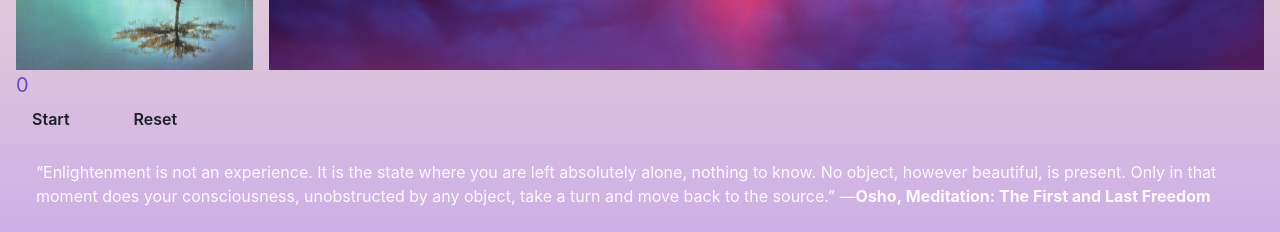
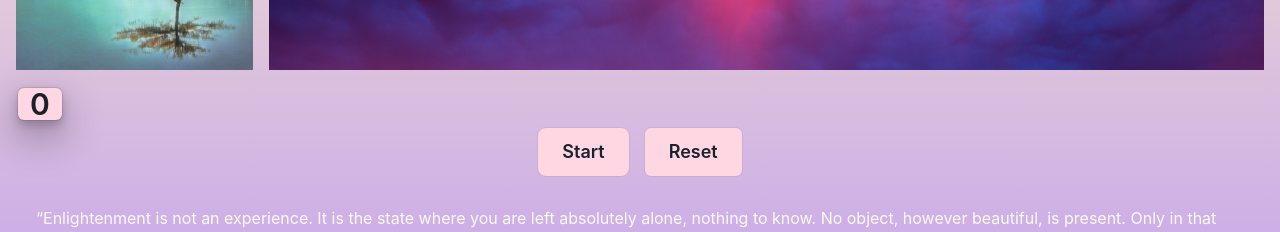
Before and after one commit to mateasportfolio/timer_, a React (Create React App) app: page / in a window 1280 px wide. Shown: the part 317-549 px from the top of the page. Built offline with nearby package versions, Linux system fonts and the light colour scheme; a web font is replaced by a local one.

Commit message:
modifite button with style

```diff
--- a/src/components/Header/Header.jsx
+++ b/src/components/Header/Header.jsx
@@ -7,11 +7,11 @@ export const Header = () => {
       <Text fontSize="3xl" textAlign="center" p="2" color="purple.300">
         Meditation-Timer
       </Text>
+
       <Text p="10" color="whiteAlpha.900" fontSize="xl">
         Create your own meditation timers Meditate following our simple guided
         meditations and breathing exercises
       </Text>
-
     </div>
   );
 };
--- a/src/components/Timer/Timer.js
+++ /dev/null
@@ -1,78 +0,0 @@
-import React, { useState, useEffect, useCallback } from "react";
-import { Box, Button, Stack } from "@chakra-ui/react";
-
-export const Timer = () => {
-  const [seconds, setSeconds] = useState(0);
-  const [isActive, setIsActive] = useState(false);
-  const [breathLabel, setBreathLabel] = useState("");
-  const [countDirection, setCountDirection] = useState("up");
-
-  function toggle() {
-    setIsActive(!isActive);
-  }
-
-  // eslint-disable-next-line
-  function reset() {
-    setBreathLabel("");
-    setCountDirection("up");
-    setSeconds(0);
-    setIsActive(false);
-  }
-  const countUp = useCallback(() => {
-    if (seconds >= 4) setCountDirection("down");
-    setBreathLabel("Breath In...");
-    setSeconds((seconds) => seconds + 1);
-  }, [seconds]);
-
-  const countDown = useCallback(() => {
-    if (seconds <= 1) setCountDirection("up");
-    setBreathLabel("Breath Out...");
-    setSeconds((seconds) => seconds - 1);
-  }, [seconds]);
-
-  useEffect(() => {
-    let interval = null;
-    if (isActive && countDirection === "up") {
-      interval = setInterval(() => {
-        countUp();
-      }, 1000);
-    }
-
-    if (isActive && countDirection === "down") {
-      interval = setInterval(() => {
-        countDown();
-      }, 1000);
-    }
-
-    return () => clearInterval(interval);
-  }, [isActive, seconds, countDirection, countDown, countUp]);
-
-  return (
-    <>
-      <Box fontSize="xl" color="purple.600">
-        {breathLabel}
-      </Box>
-      <Box fontSize="xl" color="purple.600">
-        {seconds}
-      </Box>
-      <Stack direction="row" spacing={4}>
-        <Button
-          colorScheme="white"
-          variant="ghost"
-          className={`button button-primary button-primary-${
-            isActive ? "active" : "inactive"
-          }`}
-          onClick={toggle}
-        >
-          {" "}
-          {isActive ? "Pause" : "Start"}
-        </Button>
-
-        <Box />
-        <Button colorScheme="white" variant="ghost">
-          Reset
-        </Button>
-      </Stack>
-    </>
-  );
-};
--- /dev/null
+++ b/src/components/Timer/Timer.jsx
@@ -0,0 +1,118 @@
+import React, { useState, useEffect, useCallback } from "react";
+import { Box, Button, HStack } from "@chakra-ui/react";
+
+export const Timer = () => {
+  const [seconds, setSeconds] = useState(0);
+  const [isActive, setIsActive] = useState(false);
+  const [breathLabel, setBreathLabel] = useState("");
+  const [countDirection, setCountDirection] = useState("up");
+
+  function toggle() {
+    setIsActive(!isActive);
+  }
+
+  // eslint-disable-next-line
+  function reset() {
+    setBreathLabel("");
+    setCountDirection("up");
+    setSeconds(0);
+    setIsActive(false);
+  }
+  const countUp = useCallback(() => {
+    if (seconds >= 4) setCountDirection("down");
+    setBreathLabel("Breath In...");
+    setSeconds((seconds) => seconds + 1);
+  }, [seconds]);
+
+  const countDown = useCallback(() => {
+    if (seconds <= 1) setCountDirection("up");
+    setBreathLabel("Breath Out...");
+    setSeconds((seconds) => seconds - 1);
+  }, [seconds]);
+
+  useEffect(() => {
+    let interval = null;
+    if (isActive && countDirection === "up") {
+      interval = setInterval(() => {
+        countUp();
+      }, 1000);
+    }
+
+    if (isActive && countDirection === "down") {
+      interval = setInterval(() => {
+        countDown();
+      }, 1000);
+    }
+
+    return () => clearInterval(interval);
+  }, [isActive, seconds, countDirection, countDown, countUp]);
+
+  return (
+    <>
+      <>
+        <Box
+          fontSize="2xl"
+          color="purple.600"
+          p="8px"
+          justifyContent="center"
+          display="flex"
+        >
+          {breathLabel}
+        </Box>
+        <Button
+          boxShadow="dark-lg"
+          p="3"
+          rounded="md"
+          bg="pink.100"
+          size="sm"
+          fontSize="3xl"
+          color="white.300"
+          m="2px"
+          flexFlow="column"
+        >
+          {seconds}
+        </Button>
+        <HStack
+          direction="row"
+          spacing={2}
+          p="6px"
+          mb="4px"
+          alignItems="center"
+          justifyContent="center"
+          display="flex"
+        >
+          <Button
+            boxShadow="xs"
+            p="6"
+            rounded="lg"
+            bg="pink.100"
+            size="lg"
+            justifyContent="flex-start"
+            variant="ghost"
+            className={`button button-primary button-primary-${
+              isActive ? "active" : "inactive"
+            }`}
+            onClick={toggle}
+          >
+            {" "}
+            {isActive ? "Pause" : "Start"}
+          </Button>
+          <Box />
+
+          <Button
+            boxShadow="xs"
+            p="6"
+            rounded="md"
+            bg="pink.100"
+            size="lg"
+            colorScheme="white"
+            variant="ghost"
+            justifyContent="flex-start"
+          >
+            Reset
+          </Button>
+        </HStack>
+      </>
+    </>
+  );
+};
```
Also changed, not shown: src/App.js (+2 -9 lines).
